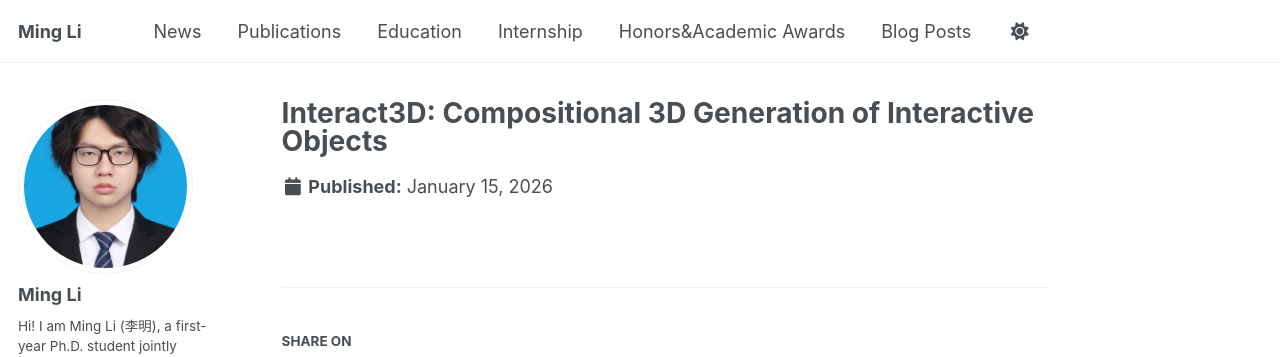
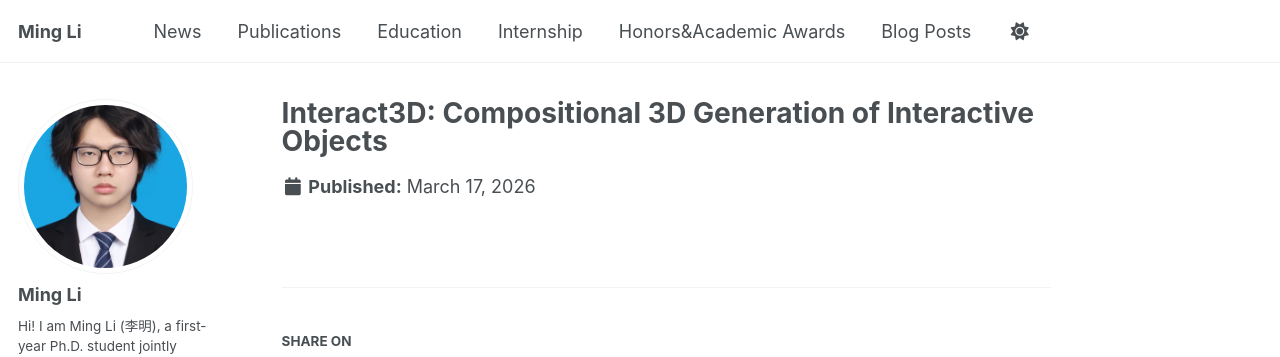
Before and after one commit to SII-LiMing/SII-LiMing.github.io, a Jekyll site: the page built from _publications/2026-01-15-interact3d.md, in a window 1280 px wide. Shown: the top 357 px of the page. Built offline with Jekyll 4.4.1, drawn with Linux system fonts in a browser that asks for light colours; some web fonts are replaced; a script bundle is joined from its source files by our own code; library files that are not in the unit come from our copies.

Commit message:
update pub interact 3d

```diff
--- a/_publications/2026-01-15-interact3d.md
+++ b/_publications/2026-01-15-interact3d.md
@@ -3,7 +3,7 @@ title: "Interact3D: Compositional 3D Generation of Interactive Objects"
 collection: publications
 category: conferences
 permalink: /publication/interact3d
-date: 2026-01-15
+date: 2026-03-17
 venue_display: "Under Review"
 authors_html: '<span class="pub-self">Ming Li</span> (third author); full author list to be updated.'
 teaser:
```
